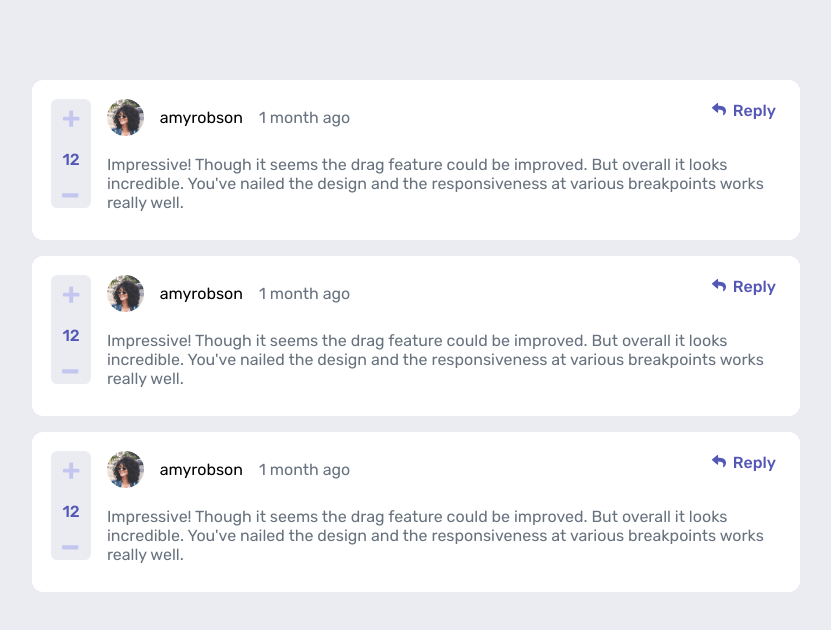
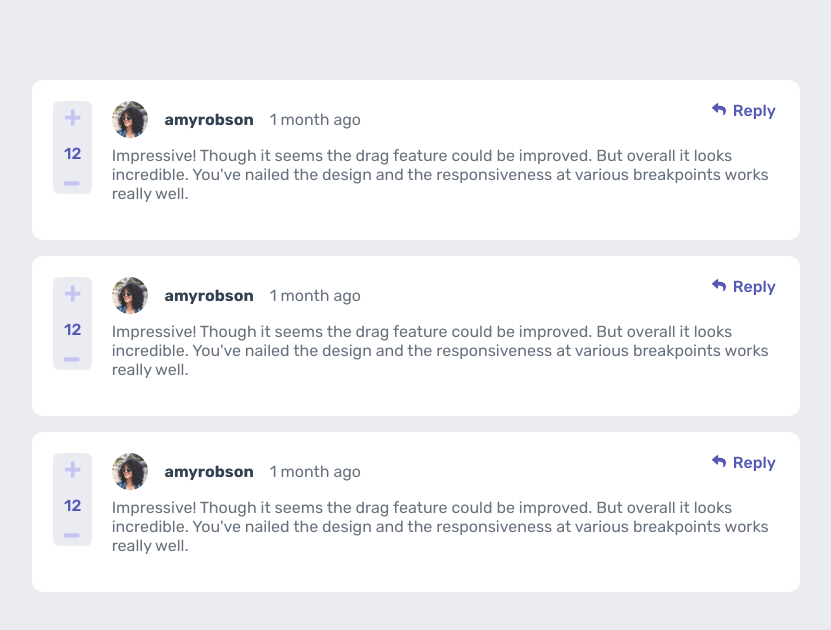
Before and after one commit to aneesh-dev1/ChatApp-Interface, a React (Create React App) app: page / in a window 1280 px wide. Shown: the top 630 px of the page, without its empty margins (224-1055 px from the left). Built offline with nearby package versions, Linux system fonts and the light colour scheme.

Commit message:
adjusted styling for CommentItem component

```diff
--- a/src/index.css
+++ b/src/index.css
@@ -39,7 +39,7 @@ main {
   height: 10rem;
   background-color: var(--neutral-white);
   margin-top: 1rem;
-  padding: 1.2rem;
+  padding: 1.3rem;
   box-sizing: border-box;
   border-radius: 0.7rem;
   position: relative;
@@ -48,9 +48,9 @@ main {
 
 .vote {
   width: 1.2rem;
-  height: 6rem;
+  height: 5rem;
   display: flex;
-  margin-right: 1rem;
+  margin-right: 1.2rem;
   flex-direction: column;
   justify-content: space-around;
   background-color: var(--neutral-gray);
@@ -71,7 +71,7 @@ main {
 .title {
   display: flex;
   flex-direction: row;
-  margin-bottom: 1.2rem;
+  margin-bottom: 0.5rem;
 }
 
 .avatar,
@@ -83,6 +83,11 @@ main {
 .avatar {
   width: 2.3rem;
   height: 2.3rem;
+}
+
+.username {
+  font-weight: 700;
+  color: var(--neutral-dark-blue);
 }
 
 .time,
```
